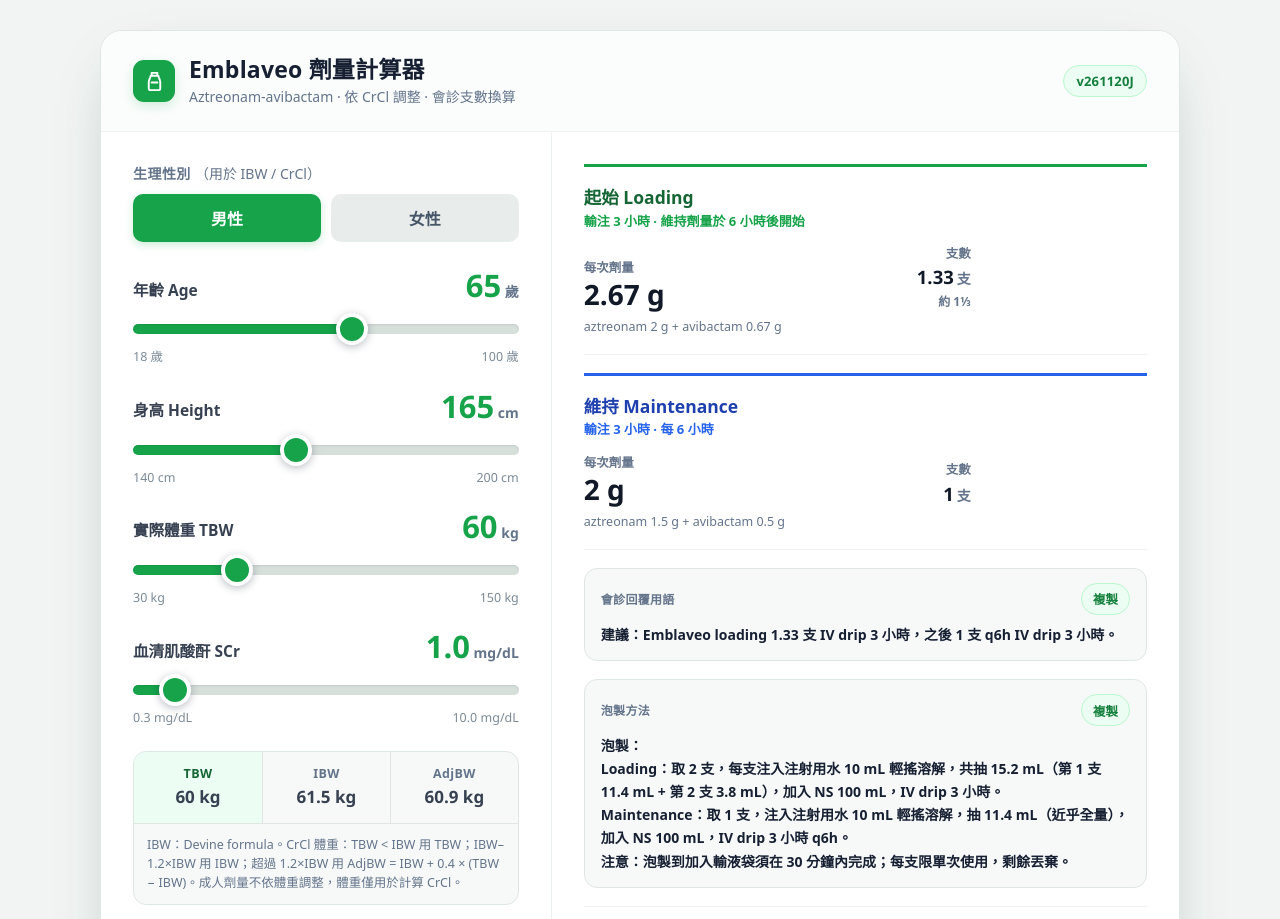
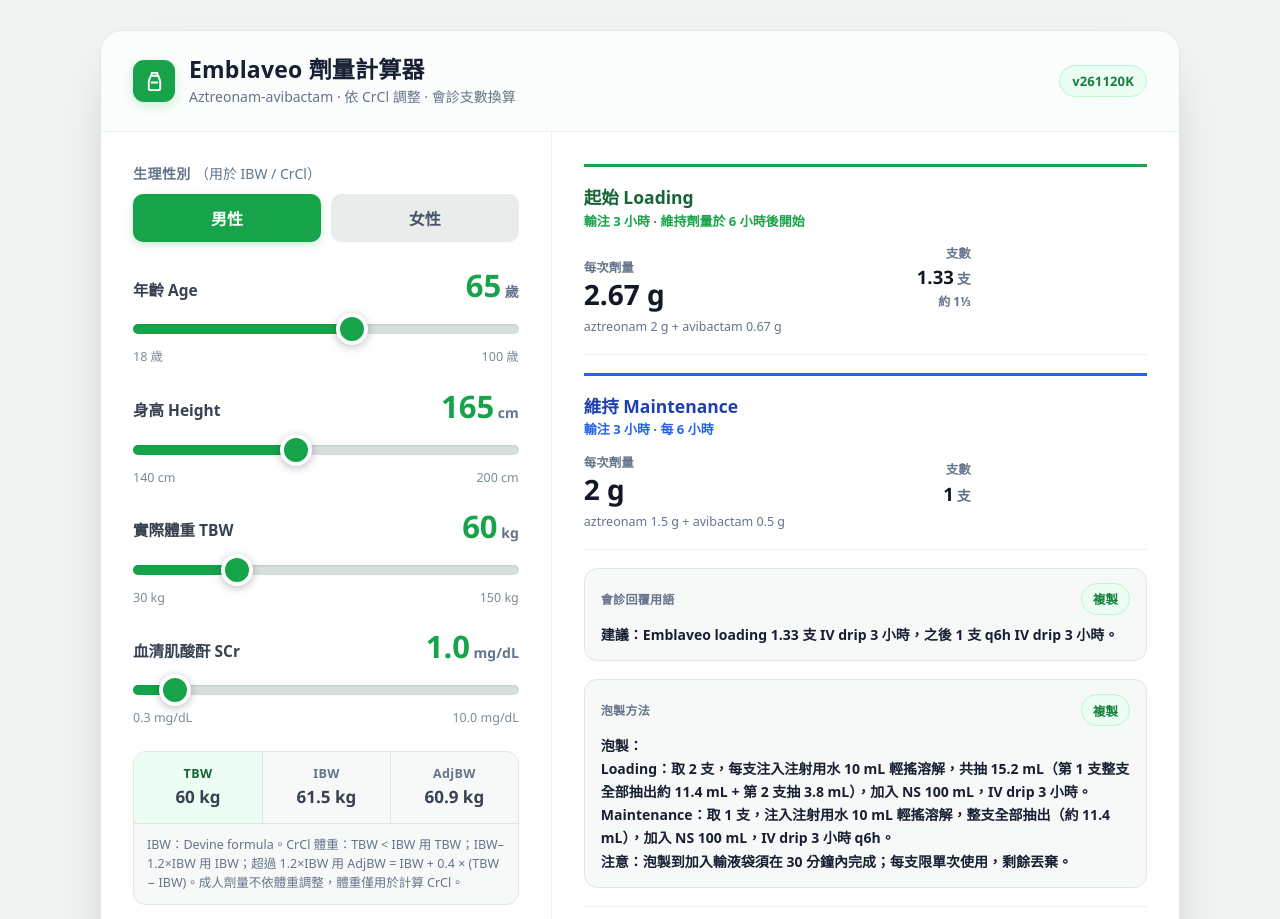
Before and after one commit to yintinglin/emblaveo, a plain HTML site: page index.html in a window 1280 px wide. Shown: the top 919 px of the page. Drawn offline with Linux system fonts and the light colour scheme.

Commit message:
Clarify that 11.4 mL means emptying the whole vial (v261120K)

```diff
--- a/index.html
+++ b/index.html
@@ -6,7 +6,7 @@
   <meta name="color-scheme" content="light">
   <meta name="theme-color" content="#16a34a">
   <meta name="description" content="Emblaveo（aztreonam-avibactam）腎功能劑量計算器：依 CrCl 換算 loading / maintenance 公克劑量與支數。">
-  <title>Emblaveo 劑量計算器 v261120J</title>
+  <title>Emblaveo 劑量計算器 v261120K</title>
   <style>
     :root {
       --green: #16a34a;
@@ -933,7 +933,7 @@
             <p class="subtitle">Aztreonam-avibactam · 依 CrCl 調整 · 會診支數換算</p>
           </div>
         </div>
-        <span class="version-badge" aria-label="版本 v261120J">v261120J</span>
+        <span class="version-badge" aria-label="版本 v261120K">v261120K</span>
       </header>
 
       <div class="workspace">
@@ -1131,7 +1131,7 @@
       <footer class="disclaimer">
         <p class="disclaimer-title">⚠️ 免責聲明 / Disclaimer</p>
         <p>本工具僅供醫療專業人員參考，不能取代臨床判斷與藥師核對；給藥前請依院內規範與現行仿單確認。支數依 1 vial = 2 g 換算，供會診書寫參考。</p>
-        <p class="footer-version"><strong>版本：</strong>v261120J</p>
+        <p class="footer-version"><strong>版本：</strong>v261120K</p>
       </footer>
 
       <noscript><div class="noscript">此計算器需要啟用 JavaScript 才能更新劑量。</div></noscript>
@@ -1143,7 +1143,7 @@
       'use strict';
 
       // ===== Emblaveo (ATM-AVI) dosing core — pure functions, no DOM =====
-      const APP_VERSION = 'v261120J';
+      const APP_VERSION = 'v261120K';
       const VIAL_G = 2; // 1 vial = 2 g total (1.5 g ATM + 0.5 g AVI)
 
       // displayVials is the clean 2-decimal value used on the page (2.67/2 = 1.335 → 1.33, not 1.34)
@@ -1176,12 +1176,14 @@
         const interval = kind === 'maintenance' ? ' q' + intervalH + 'h' : '';
         if (p.vials === 2) {
           return label + '取 2 支，每支注入注射用水 10 mL 輕搖溶解，共抽 ' + p.withdrawMl +
-            ' mL（第 1 支 ' + p.split[0] + ' mL + 第 2 支 ' + p.split[1] +
+            ' mL（第 1 支整支全部抽出約 ' + p.split[0] + ' mL + 第 2 支抽 ' + p.split[1] +
             ' mL），加入 NS 100 mL，IV drip 3 小時' + interval + '。';
         }
-        const almostFull = p.withdrawMl === 11.4 ? '（近乎全量）' : '';
+        if (p.withdrawMl === 11.4) {
+          return label + '取 1 支，注入注射用水 10 mL 輕搖溶解，整支全部抽出（約 11.4 mL），加入 NS 100 mL，IV drip 3 小時' + interval + '。';
+        }
         return label + '取 1 支，注入注射用水 10 mL 輕搖溶解，抽 ' + p.withdrawMl +
-          ' mL' + almostFull + '，加入 NS 100 mL，IV drip 3 小時' + interval + '。';
+          ' mL，加入 NS 100 mL，IV drip 3 小時' + interval + '。';
       }
 
       function formatPrepText(loadingG, maintG, intervalH, afterHd) {
```
